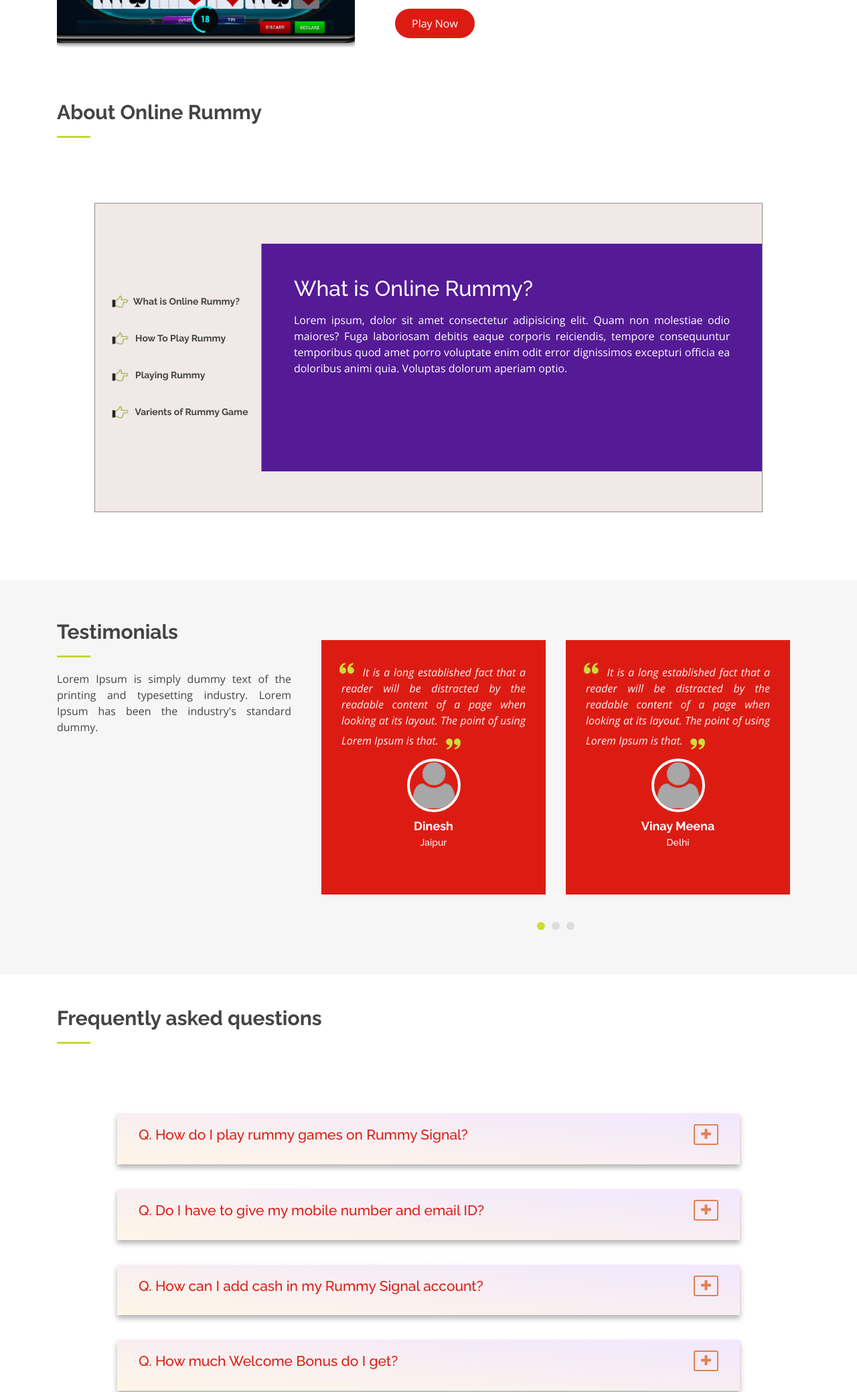
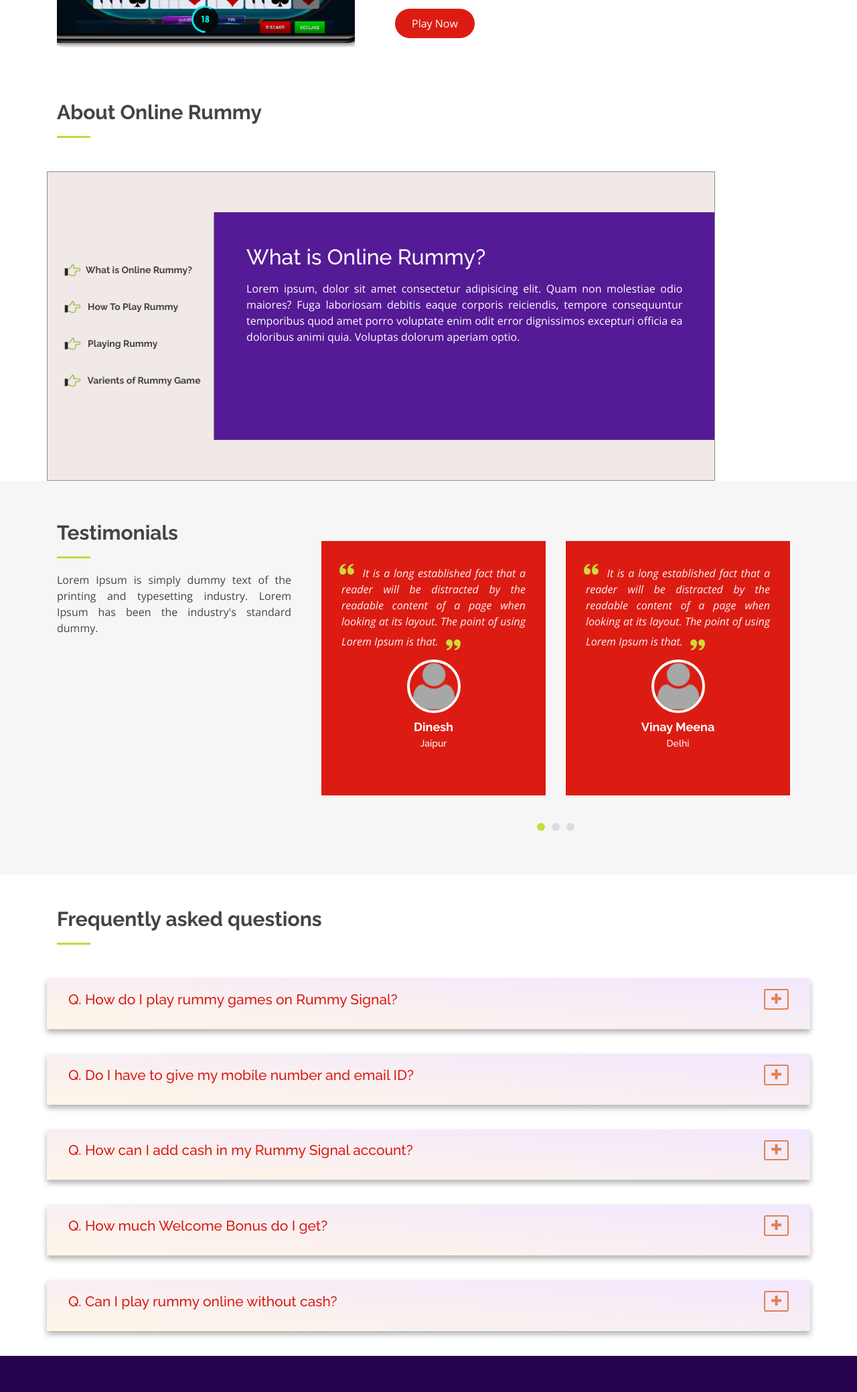
Before and after one commit to ujjawalweb/rummy-sig, a plain HTML site: page index.html in a window 1280 px wide. Shown: the part 2246-4325 px from the top of the page at 67% size. Drawn offline with nearby package versions, Linux system fonts and the light colour scheme.

Commit message:
Update index.html

```diff
--- a/index.html
+++ b/index.html
@@ -252,7 +252,7 @@
 
 <div class="container">
 <div class="row">
-<div class="col-md-12" style="margin-bottom:-189px;">
+<div class="col-md-12">
         <div class="section-title mt-5" data-aos="fade-left" >
           <h2>About Online Rummy</h2>
 		  </div>
@@ -260,7 +260,7 @@
 
 
 
-  <main>
+
 
 <section class="tabbed-window-list">
 
@@ -316,7 +316,7 @@
 
 </section>
 </section>
-</main>
+
 </div></div>
     <!-- ======= Testimonials Section ======= -->
     <section id="testimonials" class="testimonials section-bg">
@@ -401,7 +401,7 @@
 <div class="container">
 <div class="row">
 <div class="col-md-12">
-  <div class="section-title mt-5" data-aos="fade-left" style="margin-bottom:-96px;">
+  <div class="section-title mt-5" data-aos="fade-left">
           <h2>Frequently asked questions</h2>
 		  </div>
 	</div>
@@ -410,7 +410,7 @@
 
 
 
- <main>
+
 
        <div class="accordion__container">
           <div class="accordion__question__container">
@@ -468,7 +468,7 @@ Web applications use a combination of server-side scripts (PHP and ASP) to handl
       </div>
     </div>
 
-    </main>
+
 
 </div>
 
```
